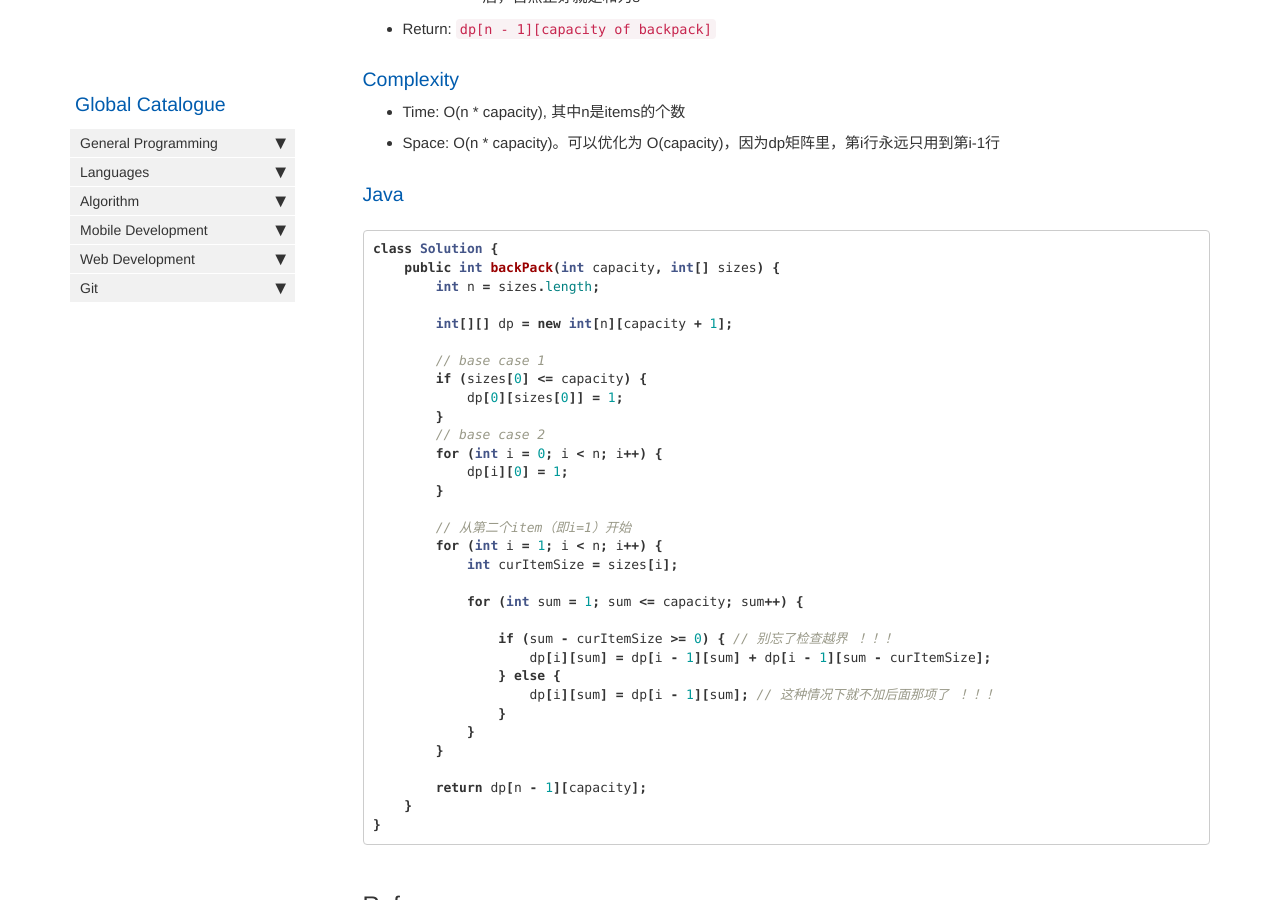
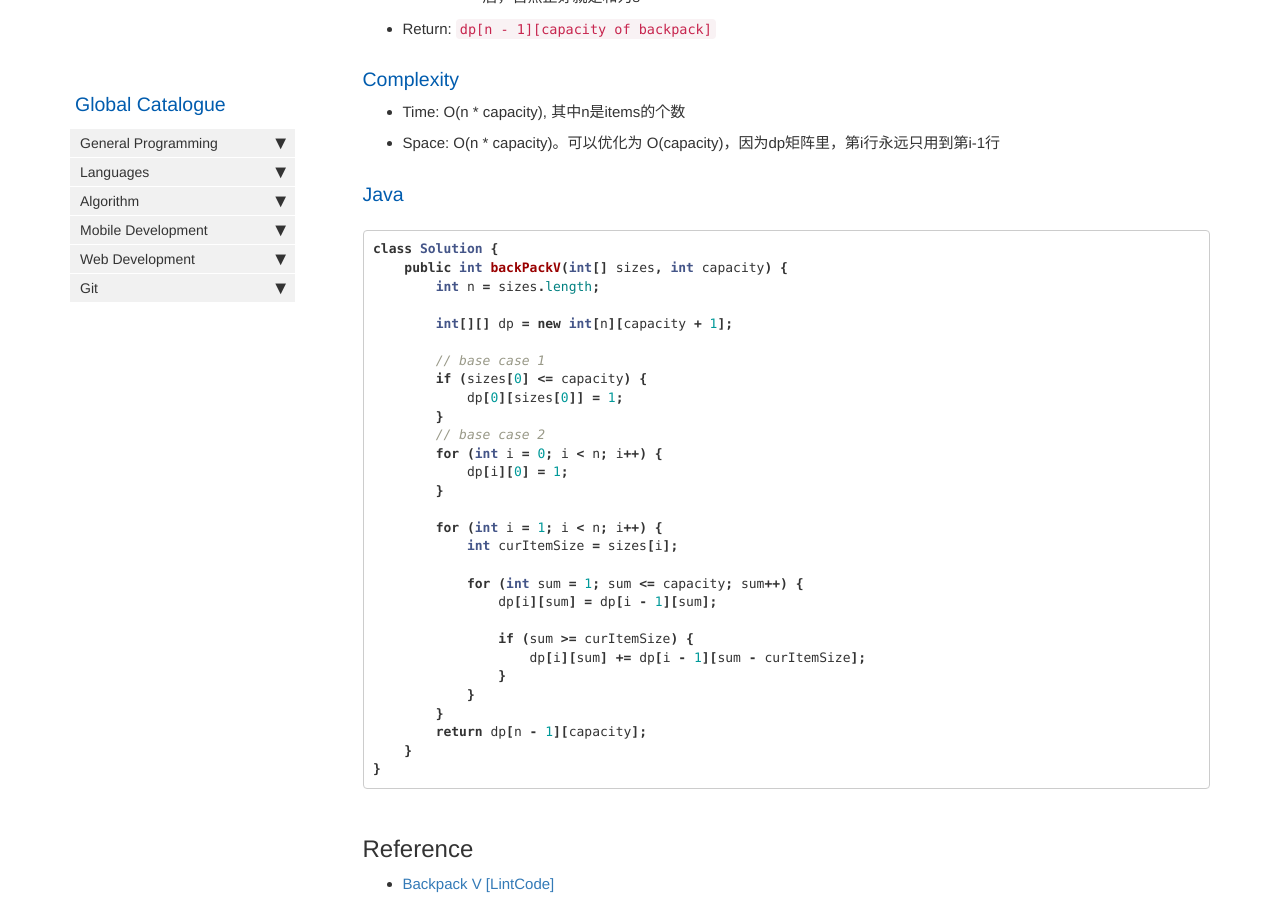
Before and after one commit to HungryOrc/hungryorc.github.io, a Jekyll site: the page built from pages/algorithm/algorithm_backpack_0or1_1attr_exactFill_returnNumOfSolutions.md, in a window 1280 px wide and 900 px high, scrolled down 860 px. Built offline with Jekyll 4.4.1, drawn with Linux system fonts in a browser that asks for light colours; nearby versions of some CDN libraries; comment, search, counter and statistics services are not loaded.

Commit message:
Update algorithm_backpack_0or1_1attr_exactFill_returnNumOfSolutions.md

````diff
--- a/pages/algorithm/algorithm_backpack_0or1_1attr_exactFill_returnNumOfSolutions.md
+++ b/pages/algorithm/algorithm_backpack_0or1_1attr_exactFill_returnNumOfSolutions.md
@@ -37,7 +37,7 @@ toc: false
 ### Java
 ```java
 class Solution {
-    public int backPack(int capacity, int[] sizes) {
+    public int backPackV(int[] sizes, int capacity) {
         int n = sizes.length;
 
         int[][] dp = new int[n][capacity + 1];
@@ -51,20 +51,17 @@ class Solution {
             dp[i][0] = 1;
         }
 
-        // 从第二个item（即i=1）开始
         for (int i = 1; i < n; i++) {
             int curItemSize = sizes[i];
 
             for (int sum = 1; sum <= capacity; sum++) {
+                dp[i][sum] = dp[i - 1][sum];
 
-                if (sum - curItemSize >= 0) { // 别忘了检查越界 ！！！
-                    dp[i][sum] = dp[i - 1][sum] + dp[i - 1][sum - curItemSize];
-                } else {
-                    dp[i][sum] = dp[i - 1][sum]; // 这种情况下就不加后面那项了 ！！！
+                if (sum >= curItemSize) {
+                    dp[i][sum] += dp[i - 1][sum - curItemSize];
                 }
             }
         }
-
         return dp[n - 1][capacity];
     }
 }
````
